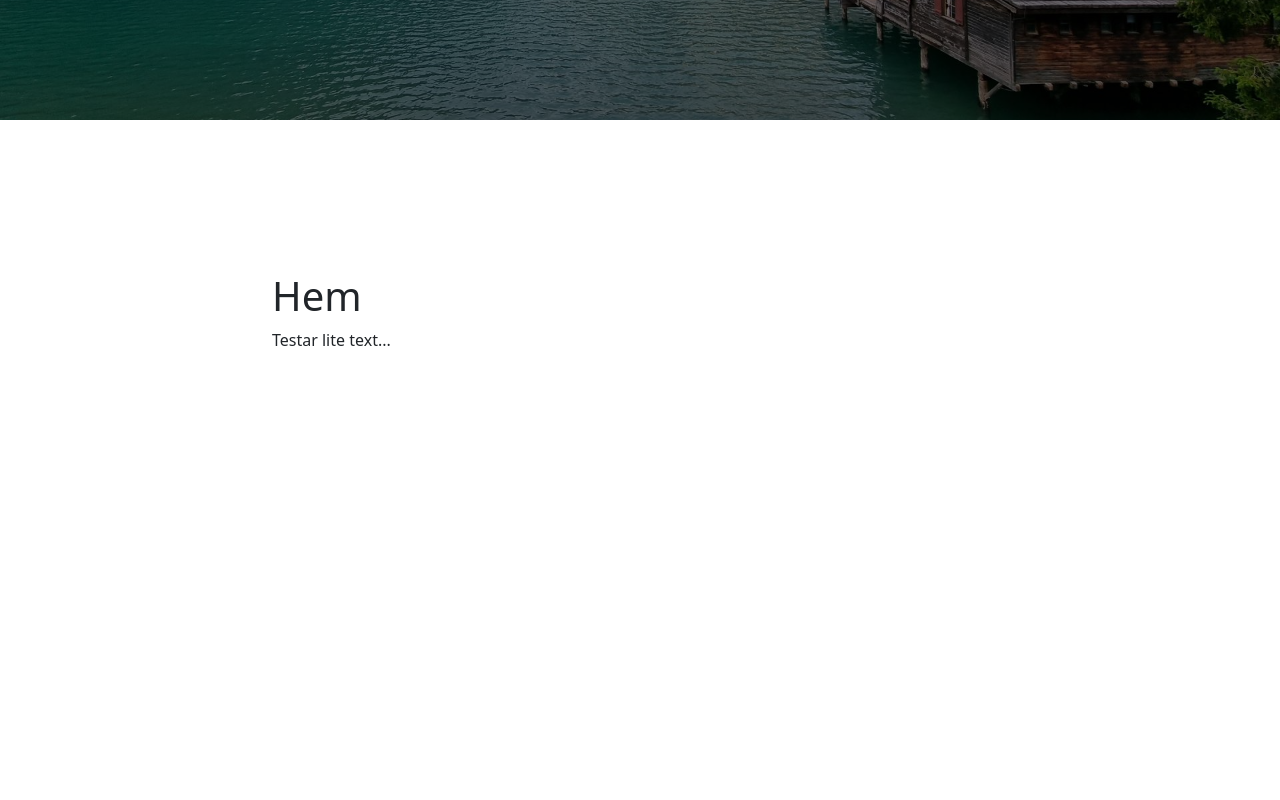
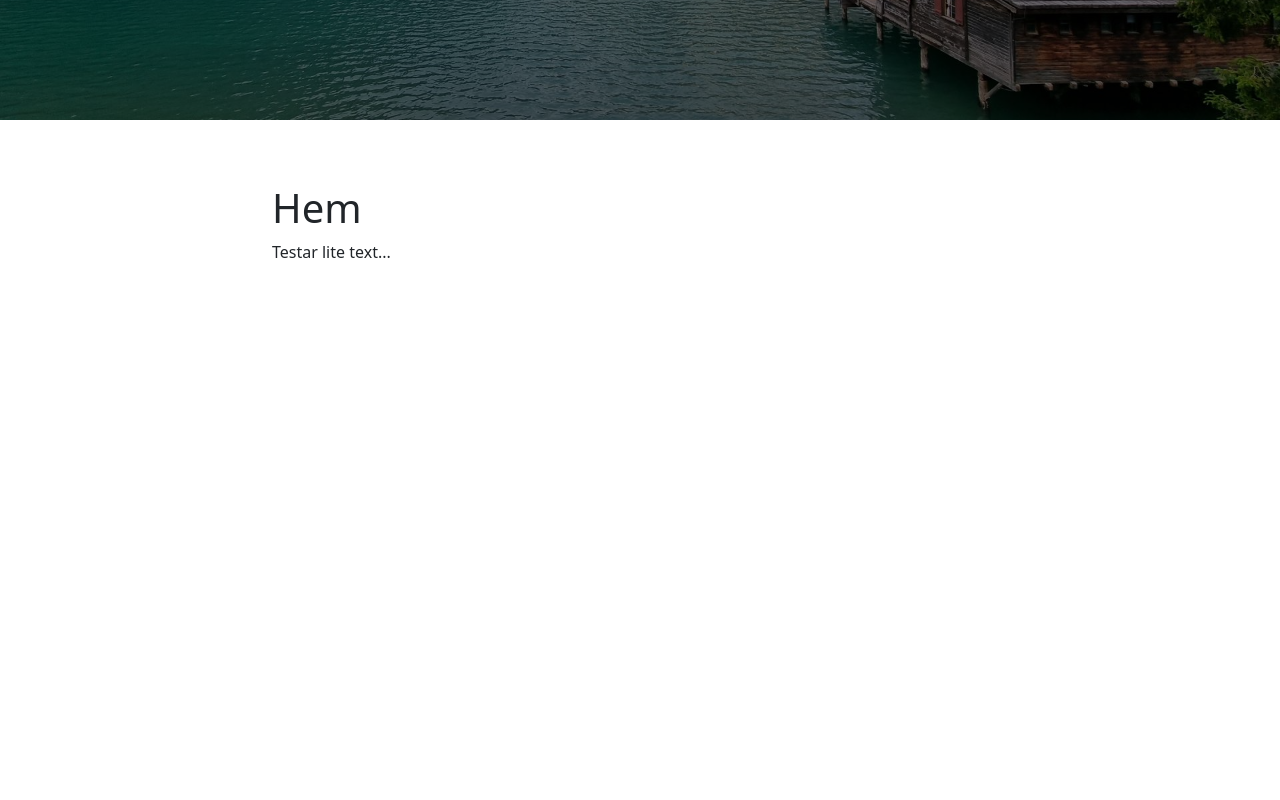
Before and after one commit to iswe2301/fullstack-moment3, a Vue app: page / in a window 1280 px wide. Shown: the part 480-1280 px from the top of the page. Built offline with nearby package versions, Linux system fonts and the light colour scheme.

Commit message:
Justerat marginalerna för huvudsektionen i App.vue för att förbättra layouten.

```diff
--- a/src/App.vue
+++ b/src/App.vue
@@ -26,7 +26,7 @@ main {
   min-height: 80vh;
   width: 100%;
   max-width: 800px;
-  margin: 60px auto 2rem auto;
+  margin: 1rem auto 2rem auto;
   padding: 1rem;
 }
 </style>
```
